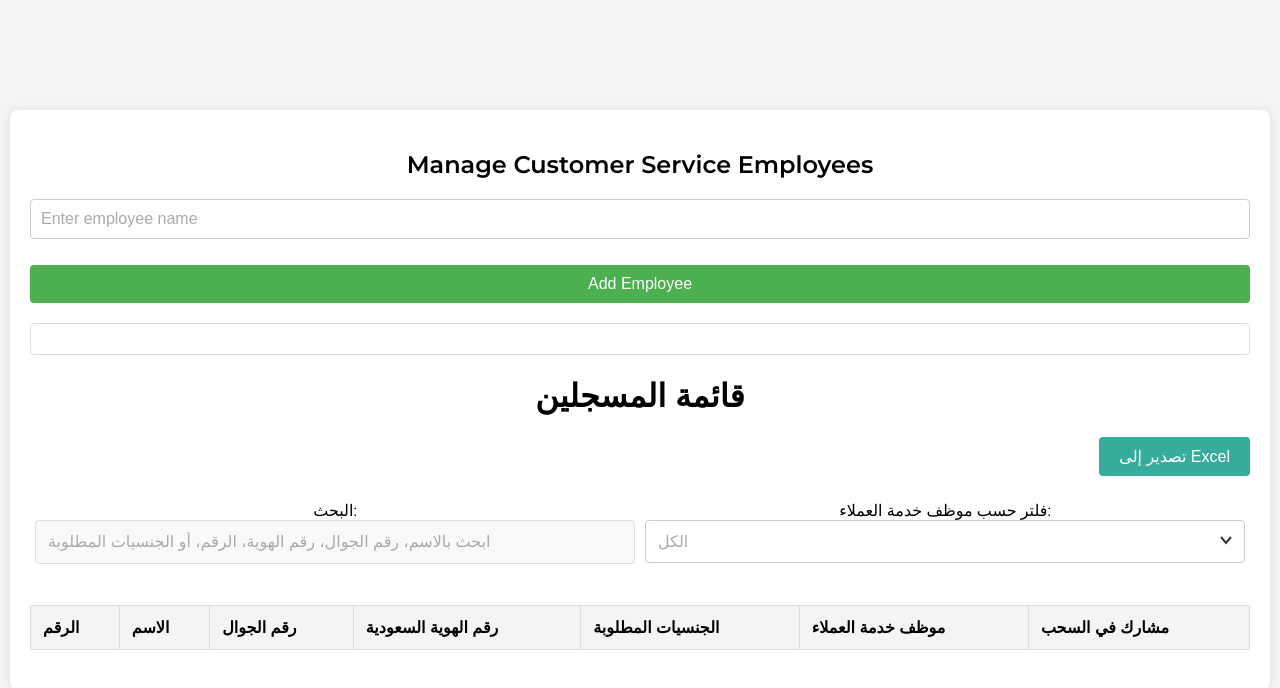
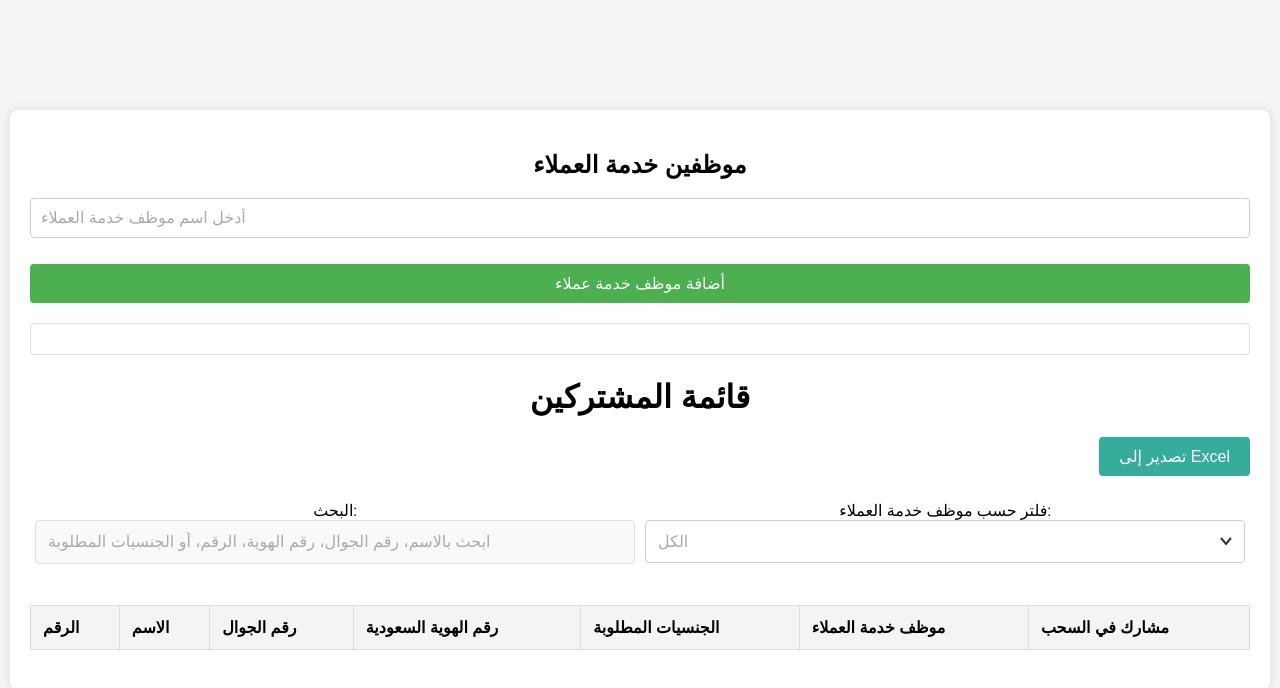
Before and after one commit to bakryabdalsalam/nasmt_akeem, a website: page public/admin.html in a window 1280 px wide. Drawn offline with Linux system fonts and the light colour scheme; no server answers.

Commit message:
translate

```diff
--- a/public/admin.html
+++ b/public/admin.html
@@ -9,14 +9,14 @@
 <body>
   <div class="container">
     <!-- Manage Customer Service Employees at the Top -->
-    <h2>Manage Customer Service Employees</h2>
+    <h2>موظفين خدمة العملاء</h2>
     <form id="addEmployeeForm">
-      <input type="text" id="employeeName" placeholder="Enter employee name" required />
-      <button type="submit">Add Employee</button>
+      <input type="text" id="employeeName" placeholder="أدخل اسم موظف خدمة العملاء" required />
+      <button type="submit">أضافة موظف خدمة عملاء</button>
     </form>
     <div id="employeesContainer"></div>
 
-    <h1>قائمة المسجلين</h1>
+    <h1>قائمة المشتركين</h1>
 
     <!-- Export Button at the Top -->
     <div class="export-container">
--- a/public/scripts/admin.js
+++ b/public/scripts/admin.js
@@ -109,7 +109,7 @@ document.addEventListener("DOMContentLoaded", function () {
         div.classList.add("employee-item");
         div.innerHTML = `
           <span>${employee.name}</span>
-          <button onclick="deleteEmployee('${employee._id}')">Delete</button>
+          <button onclick="deleteEmployee('${employee._id}')">حذف</button>
         `;
         employeesContainer.appendChild(div);
       });
```
